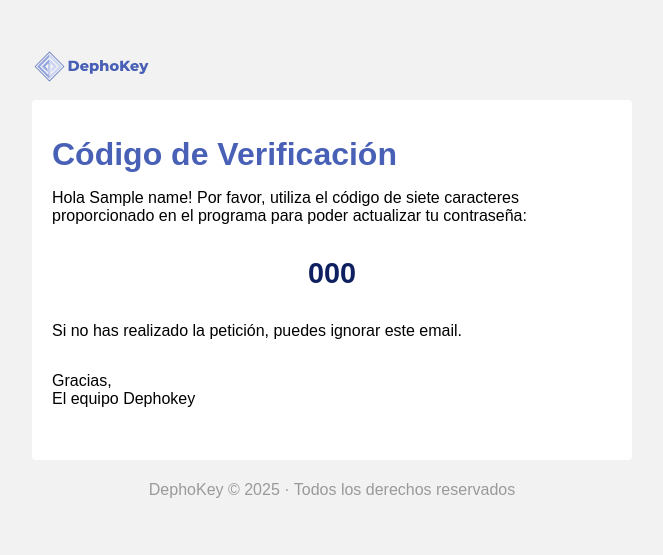
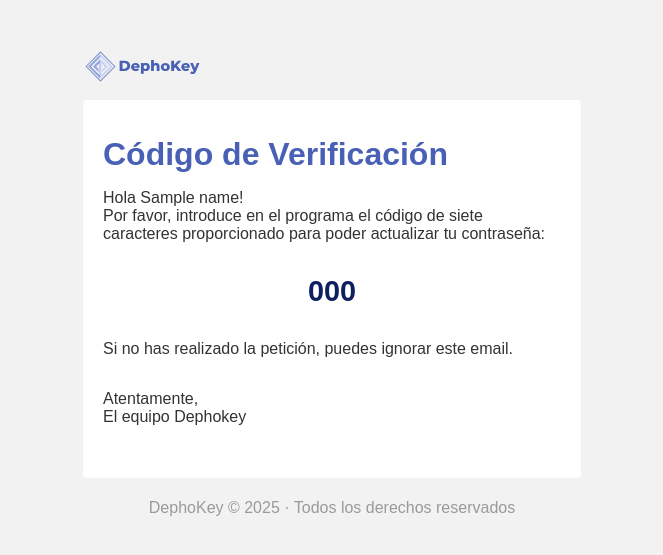
Before and after one commit to Ildiar25/dephokey, a Python web app: template features/email_sending/templates/reset_password.html in a window 1280 px wide. Shown: the top 555 px of the page, without its empty margins (308-971 px from the left). Run offline with Jinja, Linux system fonts and the light colour scheme; the template is opened without the code that fills it: most values are stand-ins (such as "Sample title", 1, 10 or a date in 2020).

Commit message:
Refactored HTML email design

```diff
--- a/features/email_sending/templates/reset_password.html
+++ b/features/email_sending/templates/reset_password.html
@@ -4,35 +4,53 @@
 <head>
     <meta charset="UTF-8">
     <meta name="viewport" content="width=device-width,initial-scale=1.0">
+    <style>
+        body {background-color: #F2F2F2; text-align: center; font-family: Arial, Helvetica, sans-serif}
+        h1 {margin: 1rem 0; color: #4860B5}
+        td {padding-top: 40px}
+        p {padding-bottom: 16px}
+
+        .main-table-position {
+            max-width: 500px; border-collapse: collapse; border: 0px; border-spacing: 0px;
+            margin-left: auto; margin-right: auto; text-align: left
+        }
+        .left-align {text-align: left}
+        .center-align {text-align: center}
+        .footer {padding-top: 5px; color: #9A9A9A; text-align: center}
+        .content-design {padding: 20px; background-color: #FFFFFF; border-radius: 4px}
+
+        #code {color: #0E2060}
+        #main-content {color: #333333}
+        #logotype {padding-bottom: 10px}
+    </style>
     <title></title>
 </head>
 
-<body style="background-color: #F2F2F2; text-align: center; font-family: Arial, Helvetica, sans-serif">
-    <table role="presentation"
-           style="max-width: 600px; border-collapse: collapse; border: 0px; border-spacing: 0px; margin-left: auto; margin-right: auto; text-align: left;">
+<body>
+    <table class="main-table-position" role="presentation">
         <tbody>
             <tr>
-                <td style="padding: 40px 0px 0px;">
+                <td>
                     <!-- Logotype -->
-                    <div style="text-align: left;">
-                        <div style="padding-bottom: 10px;">
+                    <div class="left-align">
+                        <div id="logotype">
                             <img src="assets/logotype.svg" alt="logo dephokey" style="width: 120px">
                         </div>
                     </div>
                     <!-- Body content -->
-                    <div style="padding: 20px; background-color: #FFFFFF; border-radius: 4px">
-                        <div style="color: #000000; text-align: left;">
-                            <h1 style="margin: 1rem 0; color: #4860B5;">Código de Verificación</h1>
-                            <p style="padding-bottom: 16px;">Hola {{ name }}! Por favor, utiliza el código de siete
-                                caracteres proporcionado en el programa para poder actualizar tu contraseña:</p>
-                            <p style="padding-bottom: 16px; text-align: center; color: #0E2060"><strong
-                                    style="font-size: 180%;">{{ code }}</strong></p>
-                            <p style="padding-bottom: 16px">Si no has realizado la petición, puedes ignorar este email.</p>
-                            <p style="padding-bottom: 16px">Gracias,<br>El equipo Dephokey</p>
+                    <div class="content-design">
+                        <div id="main-content" class="left-align">
+                            <h1>Código de Verificación</h1>
+                            <p>Hola {{ name }}!<br>Por favor, introduce en el programa
+                                el código de siete caracteres proporcionado para poder actualizar tu contraseña:</p>
+                            <p id="code" class="center-align">
+                                    <strong style="font-size: 180%;">{{ code }}</strong></p>
+                            <p>Si no has realizado la petición, puedes ignorar este email.</p>
+                            <p>Atentamente,<br>El equipo Dephokey</p>
                         </div>
                     </div>
-                    <div style="padding-top: 5px; color: #9A9A9A; text-align: center">
-                        <p style="padding-bottom: 16px;">DephoKey © 2025 · Todos los derechos reservados </p>
+                    <div class="footer">
+                        <p>DephoKey © 2025 · Todos los derechos reservados </p>
                     </div>
                 </td>
             </tr>
```
